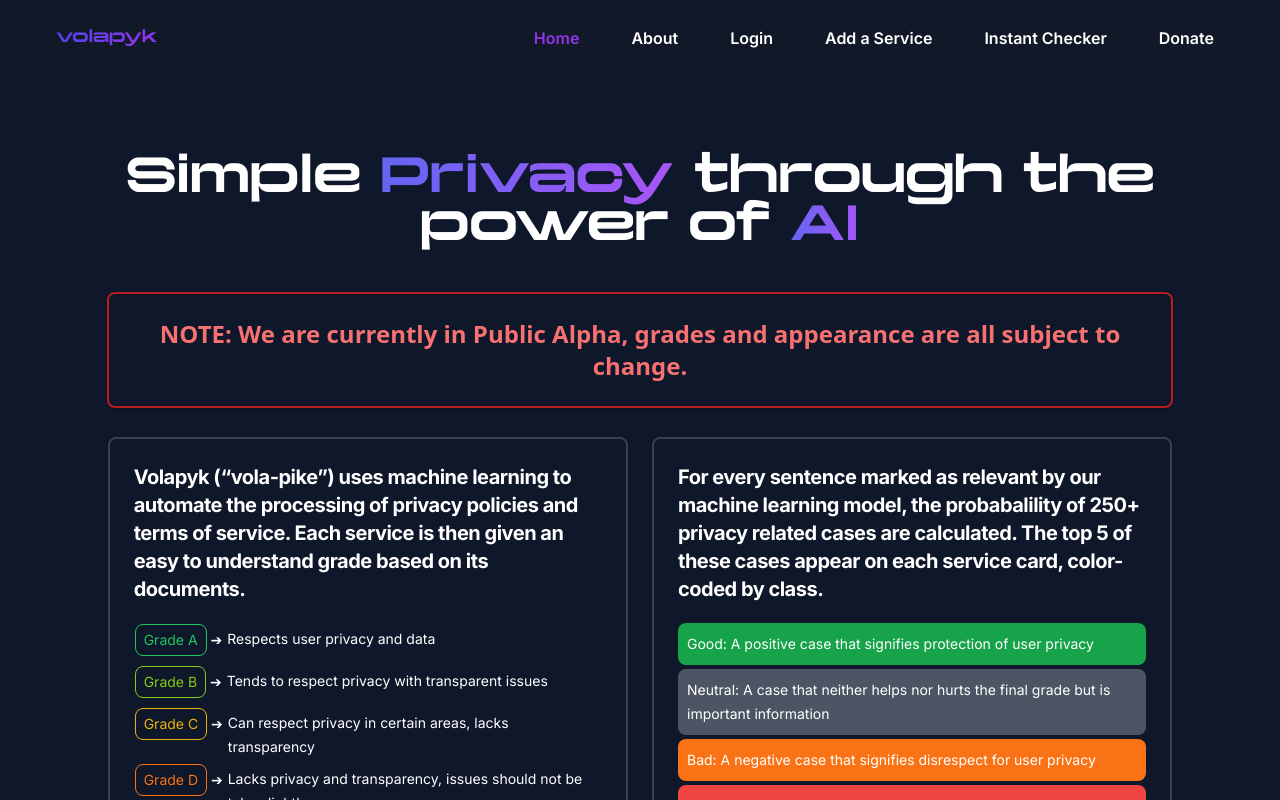
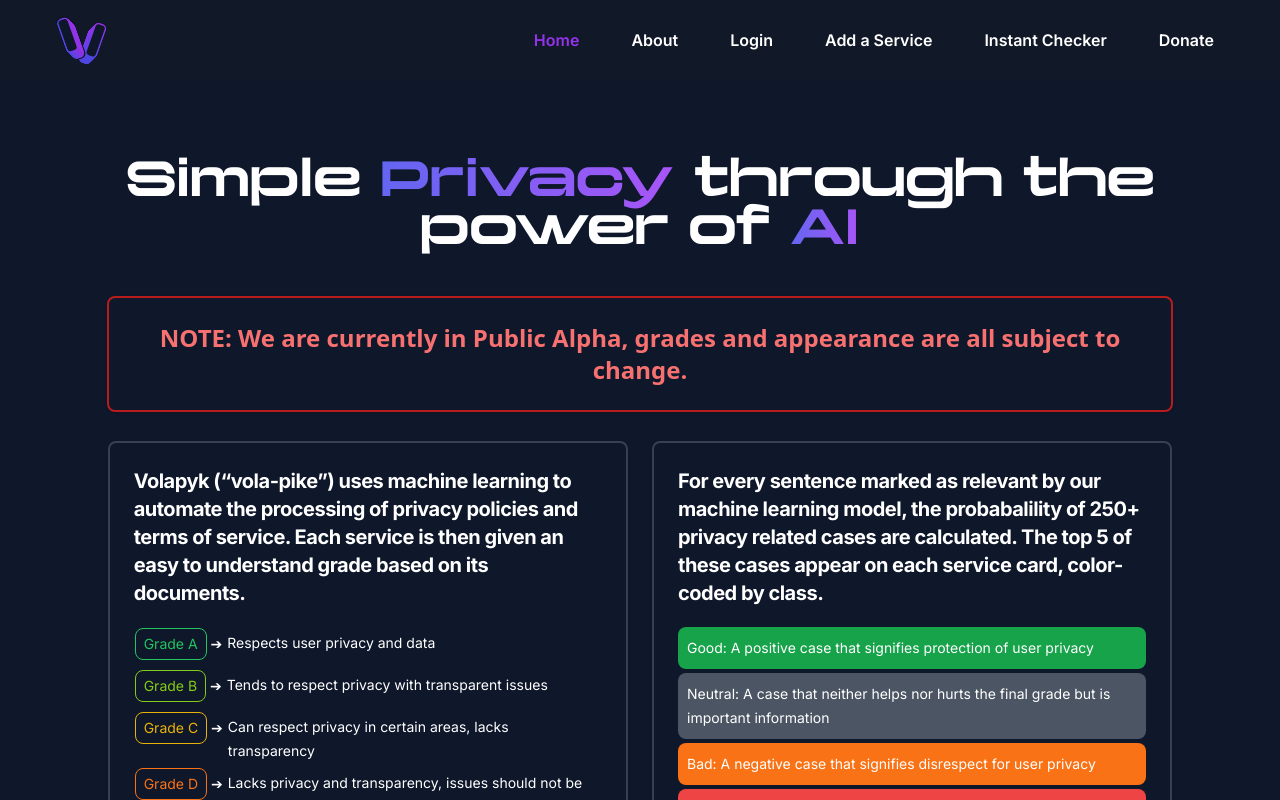
Before and after one commit to abhayrcodes/volapyk-web, a Next.js app: page /about in a window 1280 px wide. Shown: the top 800 px of the page. Built offline with nearby package versions, Linux system fonts and the light colour scheme.

Commit message:
logo updates

```diff
--- a/components/LoginModal.tsx
+++ b/components/LoginModal.tsx
@@ -7,11 +7,11 @@
         <div className={`${hidden ? "hidden" : ""} w-full h-full bg-slate-900/80 fixed inset-0`}>
 
           <div className=" h-fit my-auto fixed inset-0 transition ease-in duration-150 border-2 border-indigo-600 hover:shadow-lg hover:shadow-indigo-600 p-10 rounded-lg w-1/2 mx-auto bg-slate-900">
-            <Link className=" hidden lg:block text-right p-[15px] w-[150px] -translate-x-2/3 hover:-translate-x-1/3 font-bold border-2 border-slate-100 bg-slate-100 rounded-lg hover:text-slate-100 hover:bg-slate-900 transition ease-in-out duration-300 hover:shadow-lg hover:shadow-indigo-600 hover:after:content-['Back']" href="/">
-                <span>←  </span>
+            <Link className=" hidden lg:block text-center p-[15px] w-[60px] hover:tra hover:-translate-x-1/4 font-bold border-2 border-slate-100 bg-slate-100 rounded-lg hover:text-slate-100 hover:bg-slate-900 transition ease-in-out duration-300 hover:shadow-lg hover:shadow-indigo-600" href="/">
+                <span>←</span>
             </Link>
 
-            <div className="flex row-span-1 mb-10 left-1/2  transform translate-x-1/4">
+            <div className="flex row-span-1 mb-10  translate-x-1/3">
 
                     <div className=" content-center w-fit grid place-items-center mr-5 animate-bounce">
                         <div className="transition duration-150 ease-in-out h-5 w-5 rounded-full bg-transparent border-2 border-slate-200 mb-1 shadow-lg shadow-indigo-600"></div>
--- a/components/Navbar.tsx
+++ b/components/Navbar.tsx
@@ -35,7 +35,7 @@
     <nav className={`bg-gray-900 ${isNavbarExpanded ? 'h-screen' : ''}`}>
       <div className="flex flex-wrap items-center justify-between mx-10 p-4">
         <Link href="/" className="flex items-center">
-          <span id="logo-text" className="text-transparent bg-clip-text bg-gradient-to-r to-purple-600 from-indigo-600">volapyk</span>
+          <img src={'/images/logo2.svg'} height={50} width={50} alt="React Logo" />
         </Link>
         <button onClick={toggleNavbar} type="button" className="inline-flex items-center p-2 ml-3 text-sm text-gray-500 bg-none rounded-lg lg:hidden focus:outline-none">
           <span className="sr-only">Open main menu</span>
@@ -95,3 +95,5 @@
 
   )
 }
+
+// <span id="logo-text" className="text-transparent bg-clip-text bg-gradient-to-r to-purple-600 from-indigo-600">volapyk</span>
```
Also changed, not shown: app/sign-up/page.tsx (+19 -0 lines), public/images/logo2.svg.
